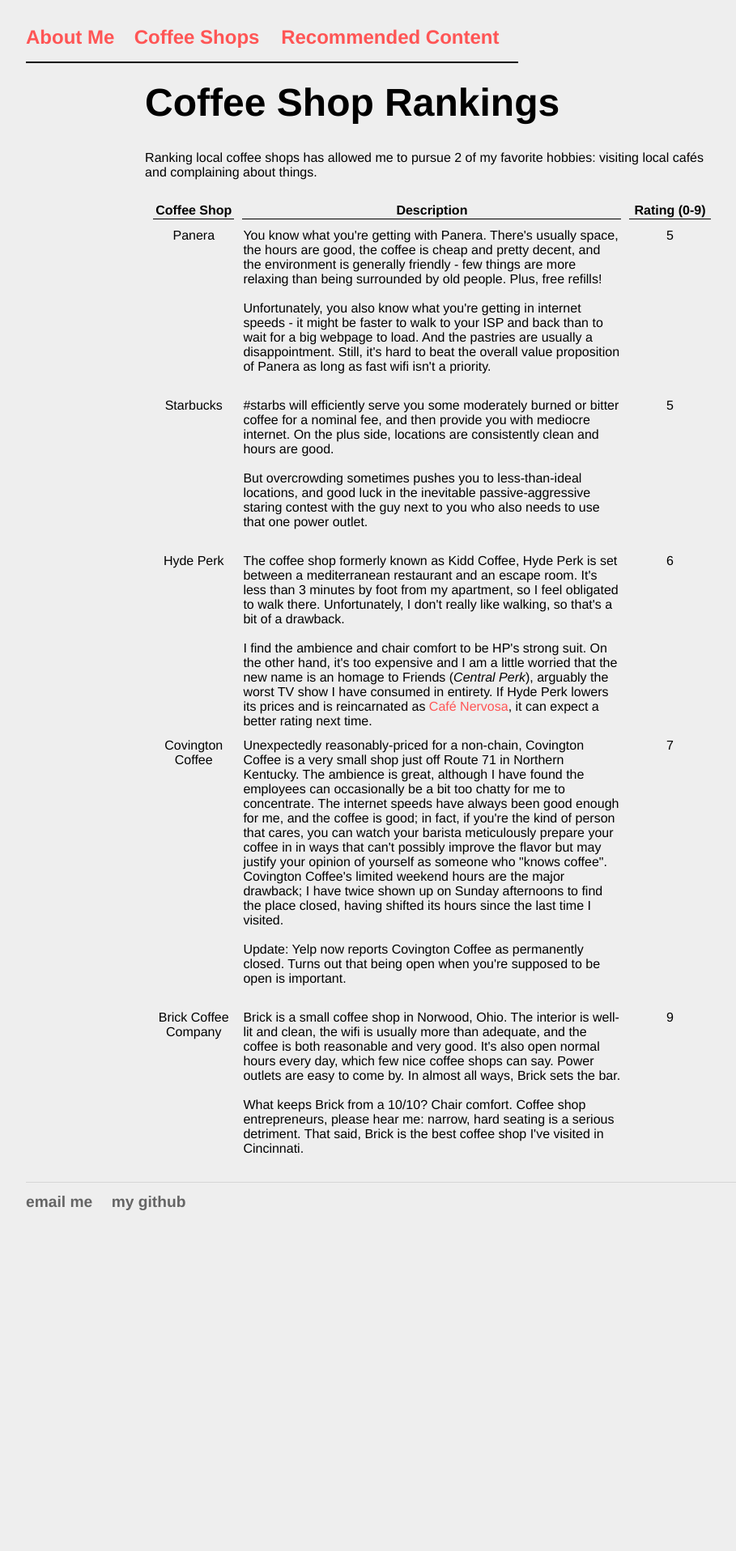
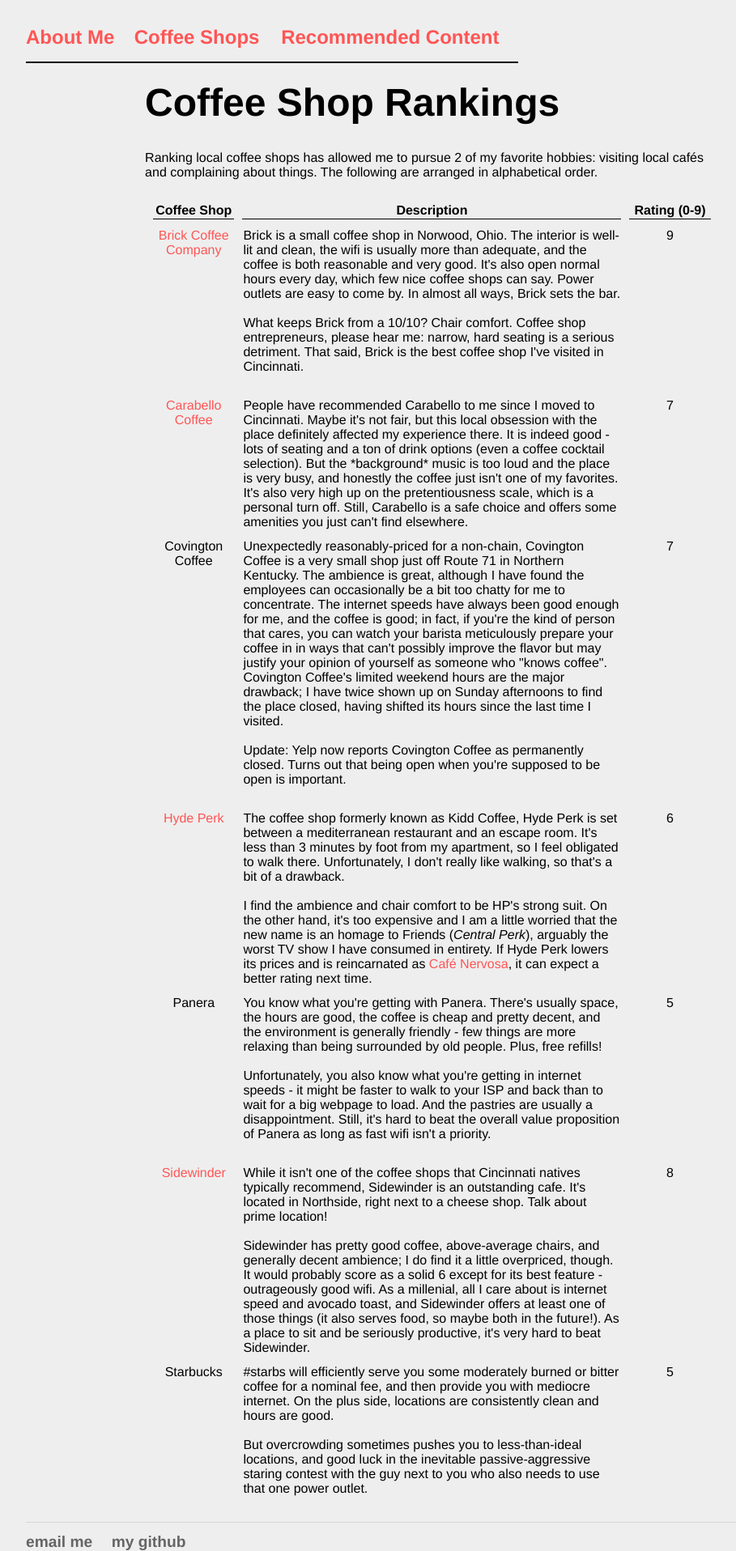
Before and after one commit to eswan18/ethanswan.com, a Jekyll site: the page built from coffee_shops.html, in a window 1280 px wide. Shown: the whole page at 81% size, without its empty margins (0-909 px from the left). Built offline with Jekyll 4.4.1, drawn with Linux system fonts in a browser that asks for light colours; before the commit the page ends 1496 px from its top, so only the background shows below that.

Commit message:
added Carabello and Sidewinder to coffee shops

```diff
--- a/coffee_shops.html
+++ b/coffee_shops.html
@@ -7,6 +7,7 @@
 
 	<div id="main_content">
 		Ranking local coffee shops has allowed me to pursue 2 of my favorite hobbies: visiting local caf&eacute;s and complaining about things.
+        The following are arranged in alphabetical order.
 		<br><br>
 		<table id="coffee_shops_table">
 			<tr>
@@ -15,31 +16,22 @@
 				<th width="15%;">Rating (0-9)</th>
 			</tr>
 
-			<tr>
-				<td>Panera</td>
-				<td>You know what you're getting with Panera. There's usually space, the hours are good, the coffee is cheap and pretty decent, and the environment is generally friendly - few things are more relaxing than being surrounded by old people. Plus, free refills!<br><br>
-                    Unfortunately, you also know what you're getting in internet speeds - it might be faster to walk to your ISP and back than to wait for a big webpage to load. And the pastries are usually a disappointment. Still, it's hard to beat the overall value proposition of Panera as long as fast wifi isn't a priority.<br><br>
+            <tr>
+                <td><a href="https://brickcoffee.co/">Brick Coffee Company</a></td>
+                <td>Brick is a small coffee shop in Norwood, Ohio. The interior is well-lit and clean, the wifi is usually more than adequate, and the coffee is both reasonable and very good. It's also open normal hours every day, which few nice coffee shops can say. Power outlets are easy to come by. In almost all ways, Brick sets the bar.<br><br>
+                    What keeps Brick from a 10/10? Chair comfort. Coffee shop entrepreneurs, please hear me: narrow, hard seating is a serious detriment. That said, Brick is the best coffee shop I've visited in Cincinnati.<br><br>
                 </td>
-				<td>5</td>
-			</tr>
-
-			<tr>
-				<td>Starbucks</td>
-				<td>#starbs will efficiently serve you some moderately burned or bitter coffee for a nominal fee, and then provide you with mediocre internet. On the plus side, locations are consistently clean and hours are good.<br><br>
-                    But overcrowding sometimes pushes you to less-than-ideal locations, and good luck in the inevitable passive-aggressive staring contest with the guy next to you who also needs to use that one power outlet.<br><br>
-                </td>
-				<td>5</td>
-			</tr>
+                <td>9</td>
+            </tr>
 
             <tr>
-                <td>Hyde Perk</td>
-                <td>The coffee shop formerly known as Kidd Coffee, Hyde Perk is set between a mediterranean restaurant and an escape room. It's less than 3 minutes by foot from my apartment, so I feel obligated to walk there. Unfortunately, I don't really like walking, so that's a bit of a drawback.<br><br>
-                    I find the ambience and chair comfort to be HP's strong suit. On the other hand, it's too expensive and I am a little worried that the new name is an homage to Friends (<em>Central Perk</em>), arguably the worst TV show I have consumed in entirety. If Hyde Perk lowers its prices and is reincarnated as <a href='http://thecheersfrasier.wikia.com/wiki/Caf%C3%A9_Nervosa'>Caf&eacute; Nervosa</a>, it can expect a better rating next time.
+                <td><a href="https://www.carabellocoffee.com/">Carabello Coffee</a></td>
+                <td>People have recommended Carabello to me since I moved to Cincinnati. Maybe it's not fair, but this local obsession with the place definitely affected my experience there. It is indeed good - lots of seating and a ton of drink options (even a coffee cocktail selection). But the *background* music is too loud and the place is very busy, and honestly the coffee just isn't one of my favorites. It's also very high up on the pretentiousness scale, which is a personal turn off. Still, Carabello is a safe choice and offers some amenities you just can't find elsewhere.
                 </td>
-                <td>6</td>
+                <td>7</td>
             </tr>
 
-			<tr>
+            <tr>
 				<td>Covington Coffee</td>
                 <td>Unexpectedly reasonably-priced for a non-chain, Covington Coffee is a very small shop just off Route 71 in Northern Kentucky. The ambience is great, although I have found the employees can occasionally be a bit too chatty for me to concentrate. The internet speeds have always been good enough for me, and the coffee is good; in fact, if you're the kind of person that cares, you can watch your barista meticulously prepare your coffee in in ways that can't possibly improve the flavor but may justify your opinion of yourself as someone who "knows coffee". Covington Coffee's limited weekend hours are the major drawback; I have twice shown up on Sunday afternoons to find the place closed, having shifted its hours since the last time I visited.<br><br>
                     Update: Yelp now reports Covington Coffee as permanently closed. Turns out that being open when you're supposed to be open is important.<br><br>
@@ -48,12 +40,37 @@
 			</tr>
 
             <tr>
-                <td>Brick Coffee Company</td>
-                <td>Brick is a small coffee shop in Norwood, Ohio. The interior is well-lit and clean, the wifi is usually more than adequate, and the coffee is both reasonable and very good. It's also open normal hours every day, which few nice coffee shops can say. Power outlets are easy to come by. In almost all ways, Brick sets the bar.<br><br>
-                    What keeps Brick from a 10/10? Chair comfort. Coffee shop entrepreneurs, please hear me: narrow, hard seating is a serious detriment. That said, Brick is the best coffee shop I've visited in Cincinnati.<br><br>
+                <td><a href="https://www.hydeperkcoffee.com/">Hyde Perk</a></td>
+                <td>The coffee shop formerly known as Kidd Coffee, Hyde Perk is set between a mediterranean restaurant and an escape room. It's less than 3 minutes by foot from my apartment, so I feel obligated to walk there. Unfortunately, I don't really like walking, so that's a bit of a drawback.<br><br>
+                    I find the ambience and chair comfort to be HP's strong suit. On the other hand, it's too expensive and I am a little worried that the new name is an homage to Friends (<em>Central Perk</em>), arguably the worst TV show I have consumed in entirety. If Hyde Perk lowers its prices and is reincarnated as <a href='http://thecheersfrasier.wikia.com/wiki/Caf%C3%A9_Nervosa'>Caf&eacute; Nervosa</a>, it can expect a better rating next time.
                 </td>
-                <td>9</td>
+                <td>6</td>
             </tr>
+
+            <tr>
+				<td>Panera</td>
+				<td>You know what you're getting with Panera. There's usually space, the hours are good, the coffee is cheap and pretty decent, and the environment is generally friendly - few things are more relaxing than being surrounded by old people. Plus, free refills!<br><br>
+                    Unfortunately, you also know what you're getting in internet speeds - it might be faster to walk to your ISP and back than to wait for a big webpage to load. And the pastries are usually a disappointment. Still, it's hard to beat the overall value proposition of Panera as long as fast wifi isn't a priority.<br><br>
+                </td>
+				<td>5</td>
+			</tr>
+
+            <tr>
+                <td><a href="http://www.sidewindercoffee.com/">Sidewinder</a></td>
+                <td>While it isn't one of the coffee shops that Cincinnati natives typically recommend, Sidewinder is an outstanding cafe. It's located in Northside, right next to a cheese shop. Talk about prime location!<br><br>
+                    Sidewinder has pretty good coffee, above-average chairs, and generally decent ambience; I do find it a little overpriced, though. It would probably score as a solid 6 except for its best feature - outrageously good wifi. As a millenial, all I care about is internet speed and avocado toast, and Sidewinder offers at least one of those things (it also serves food, so maybe both in the future!). As a place to sit and be seriously productive, it's very hard to beat Sidewinder.
+                </td>
+                <td>8</td>
+            </tr>
+
+            <tr>
+				<td>Starbucks</td>
+				<td>#starbs will efficiently serve you some moderately burned or bitter coffee for a nominal fee, and then provide you with mediocre internet. On the plus side, locations are consistently clean and hours are good.<br><br>
+                    But overcrowding sometimes pushes you to less-than-ideal locations, and good luck in the inevitable passive-aggressive staring contest with the guy next to you who also needs to use that one power outlet.<br><br>
+                </td>
+				<td>5</td>
+			</tr>
+
 		</table>
 	</div>
 
```
